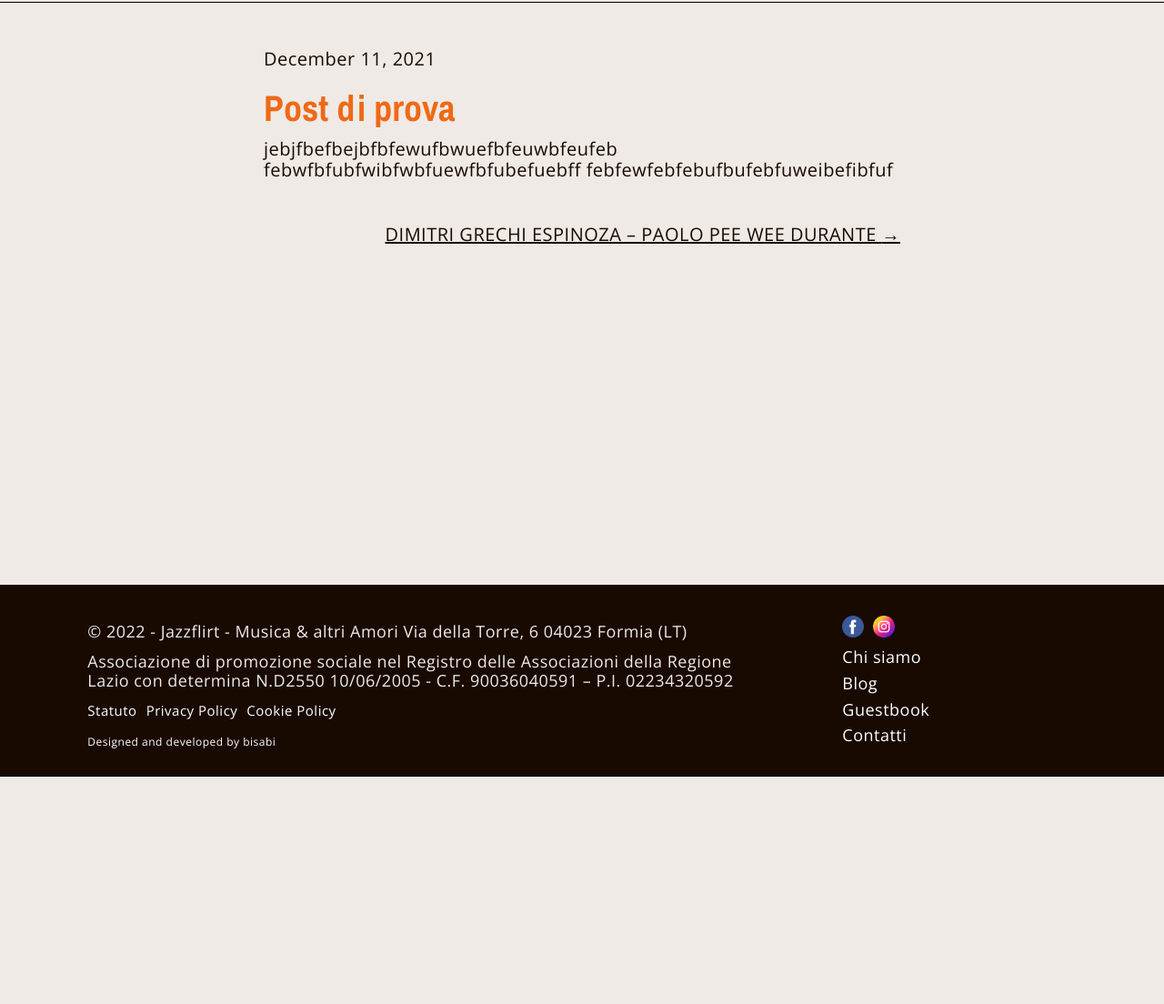
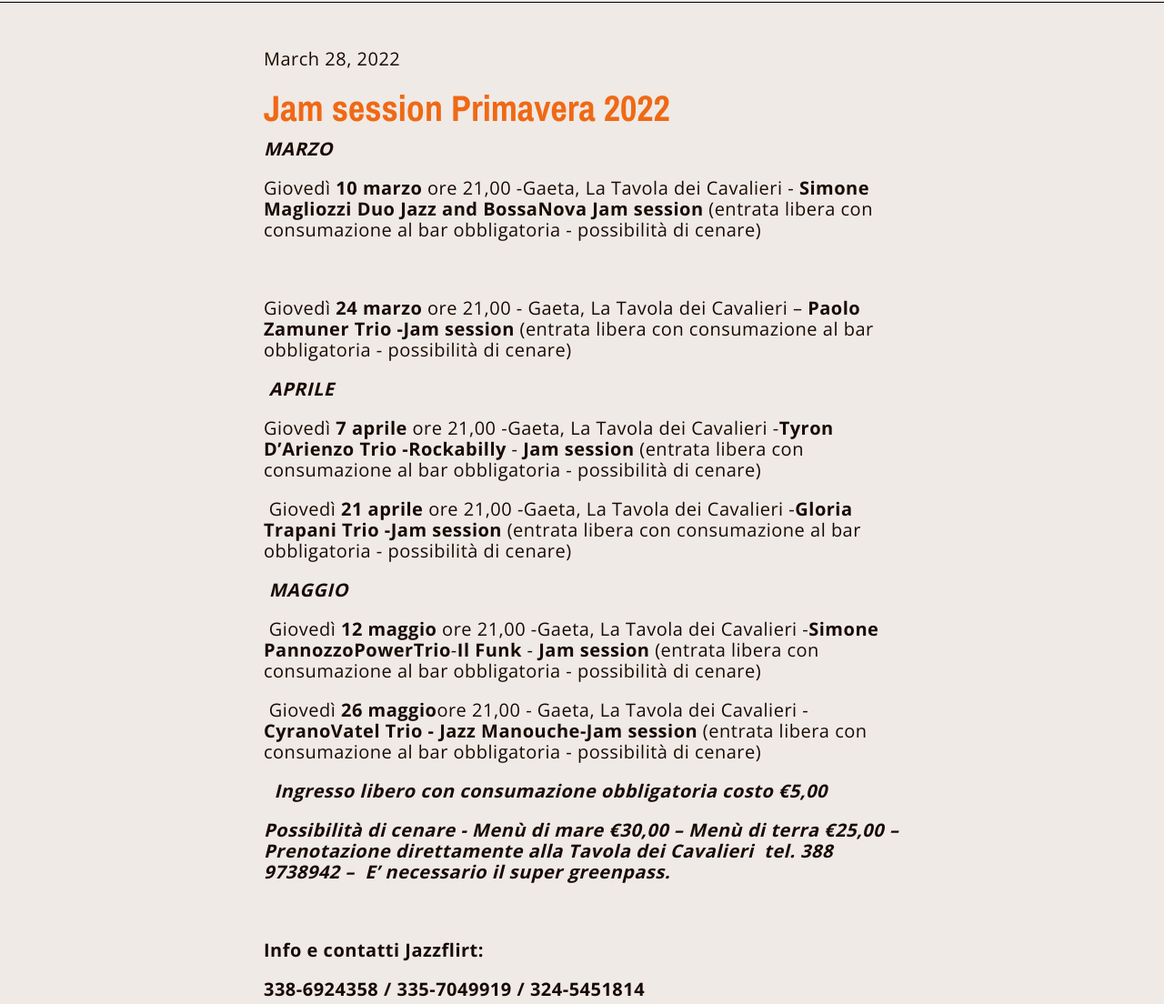
Before and after one commit to jazzcloud/jazzflirt, a Gatsby site: page /post-di-prova/ in a window 1280 px wide. Shown: the part 92-1196 px from the top of the page at 91% size. Before the commit the page ends 946 px from the top, so only its background shows below. Built offline with nearby package versions, Linux system fonts and the light colour scheme; Gatsby itself is replaced by a stand-in of ours.

Commit message:
Update Blog “post-di-prova/index”

```diff
--- a/content/blog/post-di-prova/index.md
+++ b/content/blog/post-di-prova/index.md
@@ -1,8 +1,36 @@
 ---
-title: Post di prova
-date: 2021-12-11T17:34:22.876Z
-description: descrizione
+title: Jam session Primavera 2022
+date: 2022-03-28T21:46:38.407Z
+description: “Jam in piazzetta” - La Tavola dei Cavalieri
 ---
-jebjfbefbejbfbfewufbwuefbfeuwbfeufeb
-febwfbfubfwibfwbfuewfbfubefuebff
-febfewfebfebufbufebfuweibefibfuf
+***MARZO***
+
+Giovedì **10 marzo** ore 21,00 -Gaeta, La Tavola dei Cavalieri - **Simone Magliozzi Duo Jazz and BossaNova Jam session** (entrata libera con consumazione al bar obbligatoria - possibilità di cenare)
+
+
+
+Giovedì **24 marzo** ore 21,00 - Gaeta, La Tavola dei Cavalieri – **Paolo Zamuner Trio -Jam session** (entrata libera con consumazione al bar obbligatoria - possibilità di cenare)
+
+ ***APRILE***
+
+Giovedì **7 aprile** ore 21,00 -Gaeta, La Tavola dei Cavalieri -**Tyron D’Arienzo Trio -Rockabilly** - **Jam session** (entrata libera con consumazione al bar obbligatoria - possibilità di cenare)
+
+ Giovedì **21 aprile** ore 21,00 -Gaeta, La Tavola dei Cavalieri -**Gloria Trapani Trio -Jam session** (entrata libera con consumazione al bar obbligatoria - possibilità di cenare)
+
+ ***MAGGIO***
+
+ Giovedì **12 maggio** ore 21,00 -Gaeta, La Tavola dei Cavalieri -**Simone PannozzoPowerTrio**-**Il Funk** - **Jam session** (entrata libera con consumazione al bar obbligatoria - possibilità di cenare)
+
+ Giovedì **26 maggio**ore 21,00 - Gaeta, La Tavola dei Cavalieri - **CyranoVatel Trio - Jazz Manouche-Jam session** (entrata libera con consumazione al bar obbligatoria - possibilità di cenare)
+
+  ***Ingresso libero con consumazione obbligatoria costo €5,00***
+
+***Possibilità di cenare - Menù di mare €30,00 – Menù di terra €25,00 – Prenotazione direttamente alla Tavola dei Cavalieri  tel. 388 9738942 –  E’ necessario il super greenpass.***
+
+
+
+**Info e contatti Jazzflirt:**
+
+**338-6924358 / 335-7049919 / 324-5451814**
+
+![](locandina_jam_generale.jpeg)
```
Also changed, not shown: content/blog/post-di-prova/locandina_jam_generale.jpeg (added).
